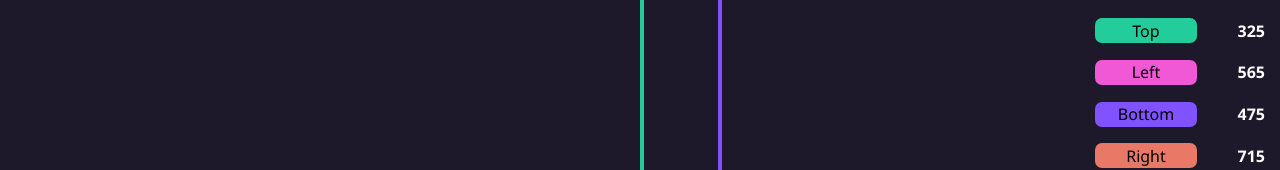
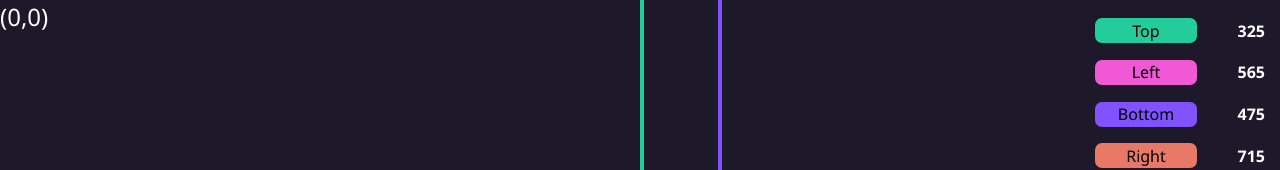
Before and after one commit to RamShankarKumar/getBoundingClientRect-method-playground, a plain HTML site: page index.html in a window 1280 px wide. Shown: the top 170 px of the page. Drawn offline with Linux system fonts and the light colour scheme.

Commit message:
put origin

```diff
--- a/index.html
+++ b/index.html
@@ -46,6 +46,7 @@
                 <div id="width-div-value" class = "value-div">0</div>
             </div>
         </div>
+        <div id="origin">(0,0)</div>
     </div>
 
     <script src="script.js"></script>
--- a/style.css
+++ b/style.css
@@ -147,3 +147,11 @@ body{
     color: white;
     font-weight: 800;
 }
+
+#origin{
+    color: #ffffff;
+    position: absolute;
+    top: 0;
+    left: 0;
+    font-size: 1.5rem;
+}
```
